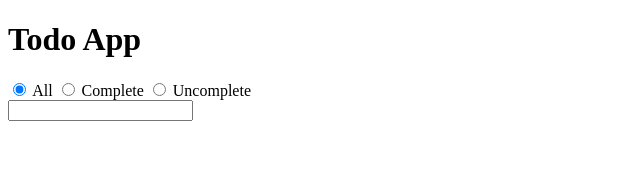
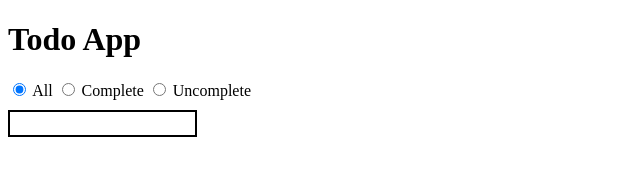
Before and after one commit to moussatougri/TODOAPP, a plain HTML site: page index.html in a window 1280 px wide. Shown: the whole page, without its empty margins (0-640 px from the left). Drawn offline with Linux system fonts and the light colour scheme.

Commit message:
css: added in class todos-input some css

```diff
--- a/style.css
+++ b/style.css
@@ -7,3 +7,9 @@
 .open {
   list-style-type: square;
 }
+
+.todos-input {
+  margin-top: 10px;
+  border: black solid 2px;
+  padding: 4px;
+}
```
